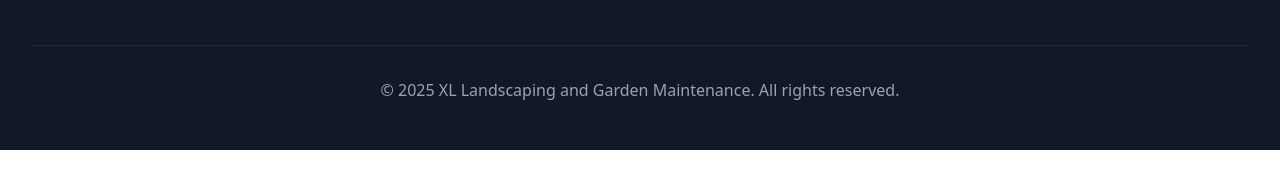
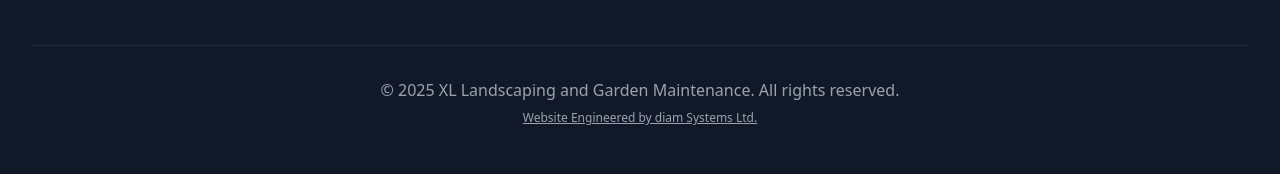
Before and after one commit to xllandscaping/xllandscaping.github.io, a plain HTML site: page index.html in a window 1280 px wide. Shown: the part 5316-5490 px from the top of the page. Before the commit the page ends 5466 px from the top, so only its background shows below. Drawn offline with nearby package versions, Linux system fonts and the light colour scheme.

Commit message:
watermark

```diff
--- a/index.html
+++ b/index.html
@@ -523,6 +523,9 @@
 
             <div class="border-t border-gray-800 mt-12 pt-8 text-center text-gray-400">
                 <p>&copy; 2025 XL Landscaping and Garden Maintenance. All rights reserved.</p>
+                <p class="mt-2 text-xs">
+                    <a href="https://diamsystems.odoo.com" target="_blank" rel="noopener" class="hover:text-xl-green transition underline">Website Engineered by diam Systems Ltd. </a>
+                </p>
             </div>
         </div>
     </footer>
```
